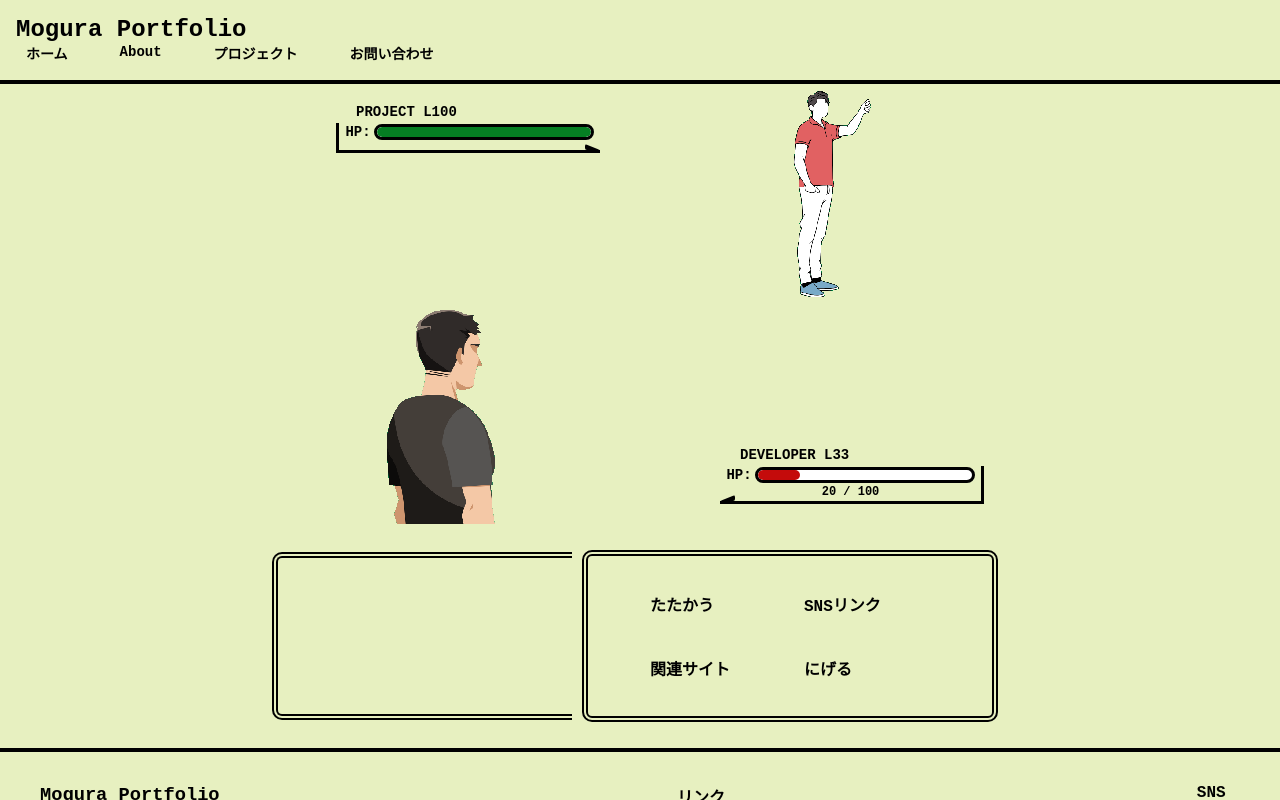
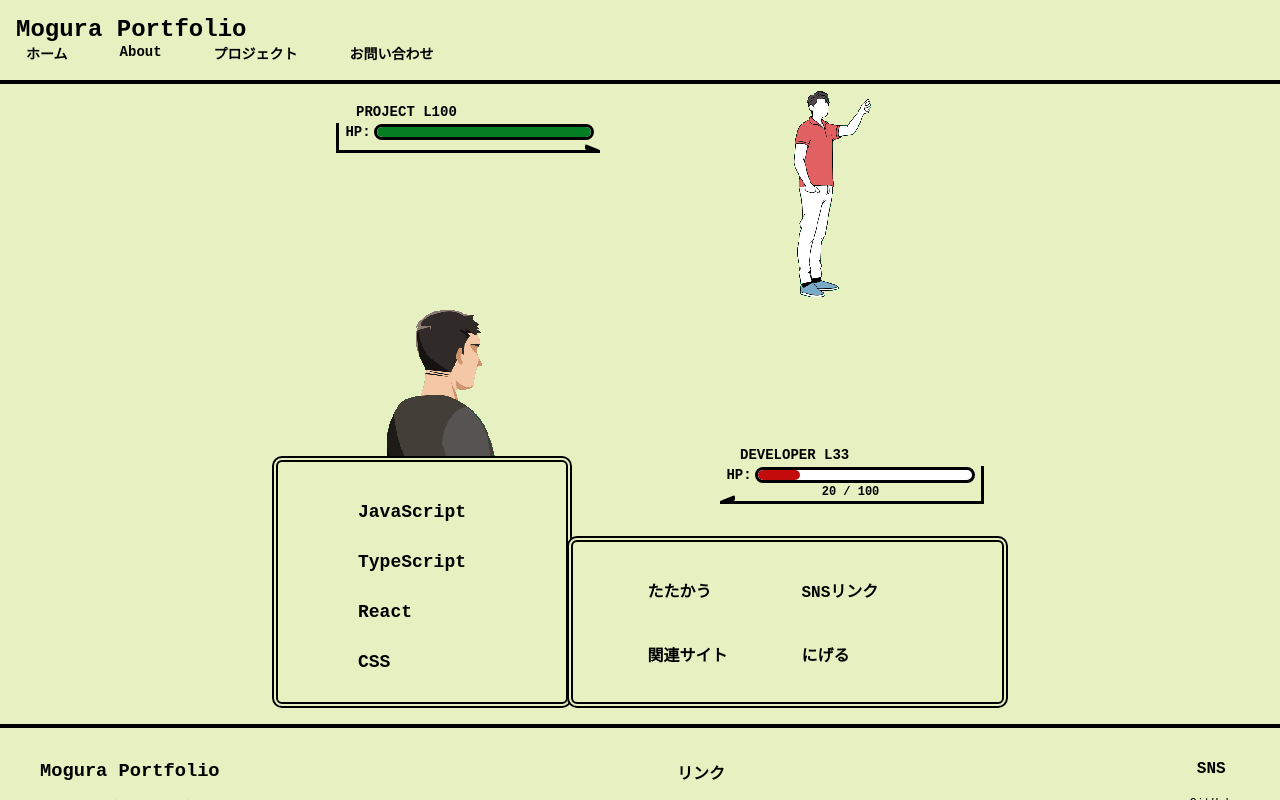
Before and after one commit to haruki0w/my-portfolio, a React (Vite) app: page / in a window 1280 px wide. Both pictures are taken after a click on the button "たたかう". Shown: the top 800 px of the page. Built offline with nearby package versions, Linux system fonts and the light colour scheme; a web font is replaced by a local one.

Commit message:
feat: たたかうボタン押下時の表示を修正

```diff
--- a/src/components/MainVisual/MainVisual.css
+++ b/src/components/MainVisual/MainVisual.css
@@ -338,38 +338,128 @@
 /* 下部コマンドエリア */
 .command-area {
   display: flex;
-  align-items: center;
+  align-items: flex-end;
   justify-content: space-between;
   padding: 1rem;
-  min-height: 200px;
+  height: 200px;
   image-rendering: pixelated;
   background-color: #e7f0c0;
+  overflow: visible;
 }
 
 .command-area-left {
   flex: 0 0 300px;
   display: flex;
-  align-items: center;
+  align-items: flex-end;
   justify-content: flex-start;
   border-bottom: 6px double #000000;
   border-top: 6px double #000000;
   border-left: 6px double #000000;
-  border-radius: 10px 0 0 10px;
-  padding: 78px;
+  border-right: 6px double #000000;
+  border-radius: 10px;
+  padding: 30px 20px 20px 80px;
   background-color: #e7f0c0;
+  position: relative;
+  z-index: 5;
+  overflow: visible;
+}
+
+/* 技選択メニュー */
+.skills-menu {
+  width: 100%;
+}
+
+.skills-title {
+  font-size: 16px;
+  font-weight: bold;
+  color: #000000;
+  margin-bottom: 15px;
+  text-align: center;
+  text-shadow: none;
+}
+
+.skills-list {
+  display: flex;
+  flex-direction: column;
+  gap: 10px;
+}
+
+.skill-btn {
+  padding: 10px 0px;
+  border: none;
+  background: none;
+  color: #000000;
+  font-weight: bold;
+  font-size: 18px;
+  cursor: pointer;
+  text-align: left;
+  font-family: inherit;
+  position: relative;
+}
+
+.skill-btn:hover {
+  background: none;
+}
+
+.skill-btn:hover::before {
+  content: '▶';
+  position: absolute;
+  left: -25px;
+  color: #000000;
+  font-size: 20px;
+}
+
+.skill-btn:active {
+  background: none;
+}
+
+/* 技使用結果 */
+.skill-result {
+  width: 100%;
+  text-align: center;
+}
+
+.skill-message {
+  font-size: 16px;
+  font-weight: bold;
+  color: #000000;
+  margin: 0;
+  text-shadow: none;
+}
+
+/* デフォルトメッセージ */
+.default-message {
+  width: 100%;
+  text-align: center;
+}
+
+.default-message p {
+  font-size: 14px;
+  color: #666666;
+  margin: 0;
+  text-shadow: none;
+}
+
+/* 空の状態 */
+.empty-state {
+  width: 100%;
+  height: 1px;
+  padding: 54px;
 }
 
 .command-area-right {
   flex: 1;
   display: flex;
-  align-items: center;
+  align-items: flex-end;
   justify-content: center;
   border: 6px double #000000;
   border-radius: 0;
   padding: 20px;
-  margin: 10px;
+  margin: 0px 0px 0px -5px;
   background-color: #e7f0c0;
   border-radius: 10px;
+  z-index: 10;
+  position: relative;
 }
 
 .command-buttons {
--- a/src/components/MainVisual/MainVisual.tsx
+++ b/src/components/MainVisual/MainVisual.tsx
@@ -1,4 +1,4 @@
-import React from "react";
+import React, { useState } from "react";
 import "./MainVisual.css";
 
 interface MainVisualProps {
@@ -14,6 +14,20 @@ const MainVisual: React.FC<MainVisualProps> = ({
   onRelated,
   onSNS,
 }) => {
+  const [showSkills, setShowSkills] = useState(false);
+  const [selectedSkill, setSelectedSkill] = useState<string | null>(null);
+
+  const handleAttackClick = () => {
+    setShowSkills(!showSkills);
+    setSelectedSkill(null);
+  };
+
+  const handleSkillSelect = (skill: string) => {
+    setSelectedSkill(skill);
+    setShowSkills(false);
+    if (onAttack) onAttack();
+  };
+
   return (
     <div className="main-visual">
       {/* 上部バトルエリア */}
@@ -76,10 +90,57 @@ const MainVisual: React.FC<MainVisualProps> = ({
 
       {/* 下部コマンドエリア */}
       <div className="command-area">
-        <div className="command-area-left">{/* 左側のコンテンツ */}</div>
+        <div
+          className={`command-area-left ${
+            showSkills ? "with-right-border" : ""
+          }`}
+        >
+          {showSkills ? (
+            <div className="skills-menu">
+              {/* <h3 className="skills-title">技を選んでください</h3> */}
+              <div className="skills-list">
+                <button
+                  className="skill-btn"
+                  onClick={() => handleSkillSelect("JavaScript")}
+                >
+                  JavaScript
+                </button>
+                <button
+                  className="skill-btn"
+                  onClick={() => handleSkillSelect("TypeScript")}
+                >
+                  TypeScript
+                </button>
+                <button
+                  className="skill-btn"
+                  onClick={() => handleSkillSelect("React")}
+                >
+                  React
+                </button>
+                <button
+                  className="skill-btn"
+                  onClick={() => handleSkillSelect("CSS")}
+                >
+                  CSS
+                </button>
+              </div>
+            </div>
+          ) : selectedSkill ? (
+            <div className="skill-result">
+              <p className="skill-message">{selectedSkill}を使った！</p>
+            </div>
+          ) : (
+            <div className="empty-state"></div>
+          )}
+        </div>
         <div className="command-area-right">
           <div className="command-buttons">
-            <button className="command-btn attack-btn" onClick={onAttack}>
+            <button
+              className={`command-btn attack-btn ${
+                showSkills ? "selected" : ""
+              }`}
+              onClick={handleAttackClick}
+            >
               たたかう
             </button>
             <button className="command-btn bag-btn" onClick={onRelated}>
```
